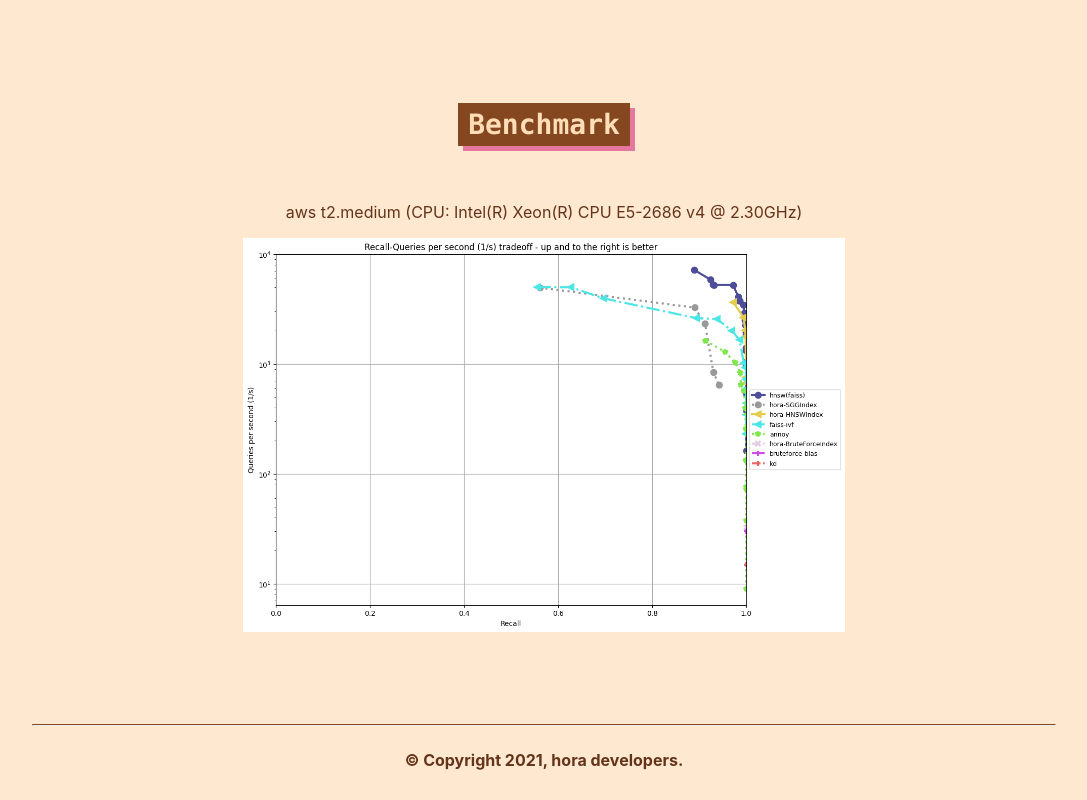
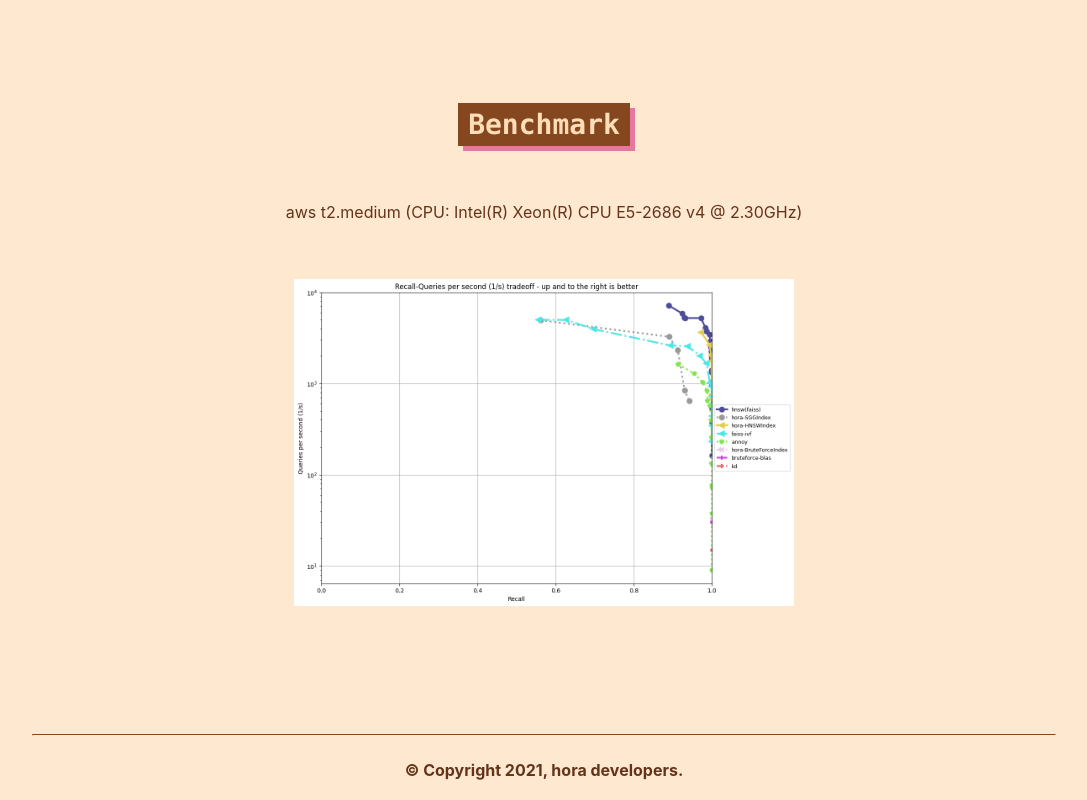
Before and after one commit to hora-search/hora-site, a Next.js app in the folder home/: page / in a window 1280 px wide. Shown: the part 1689-2489 px from the top of the page, without its empty margins (96-1183 px from the left). Built offline with nearby package versions, Linux system fonts and the light colour scheme.

Commit message:
update: update docs

```diff
--- a/home/components/Bench/index.tsx
+++ b/home/components/Bench/index.tsx
@@ -14,13 +14,14 @@ const Bench = (): JSX.Element => {
                 </div>
                 <div className={c.img_container}>
                     {/* <img className={c.img} src={pic.src} /> */}
-                    <Image
+                    {/* <Image
                         src={pic.src}
                         alt="benchmark"
                         // layout='responsive'
                         width={1190}
                         height={778}
-                    />
+                    /> */}
+                    <div className={c.bench_img}></div>
                 </div>
 
             </div>
--- a/home/components/Bench/style.module.scss
+++ b/home/components/Bench/style.module.scss
@@ -1,6 +1,8 @@
 @import 'styles/shared.scss';
 
 $cardMarginBottom: 30px;
+$logoWidth: 500px;
+$logoHeight: 408px;
 
 .wrapper {
     display: flex;
@@ -59,3 +61,19 @@ $cardMarginBottom: 30px;
     font-weight: normal;
 
 }
+
+.bench_img {
+    width: $logoWidth;
+    height: $logoHeight;
+    // background-size: 100% 100%;
+    // background-size: 300px 100px;
+    background: url('../../public/fashion-mnist-784-euclidean_10_euclidean.png') center/contain no-repeat;
+    display: block;
+    text-align: center;
+    margin: auto;
+
+    @media (max-width: $screenSmall) {
+        width: $logoWidth;
+        height: $logoHeight;
+      }
+  }
```
